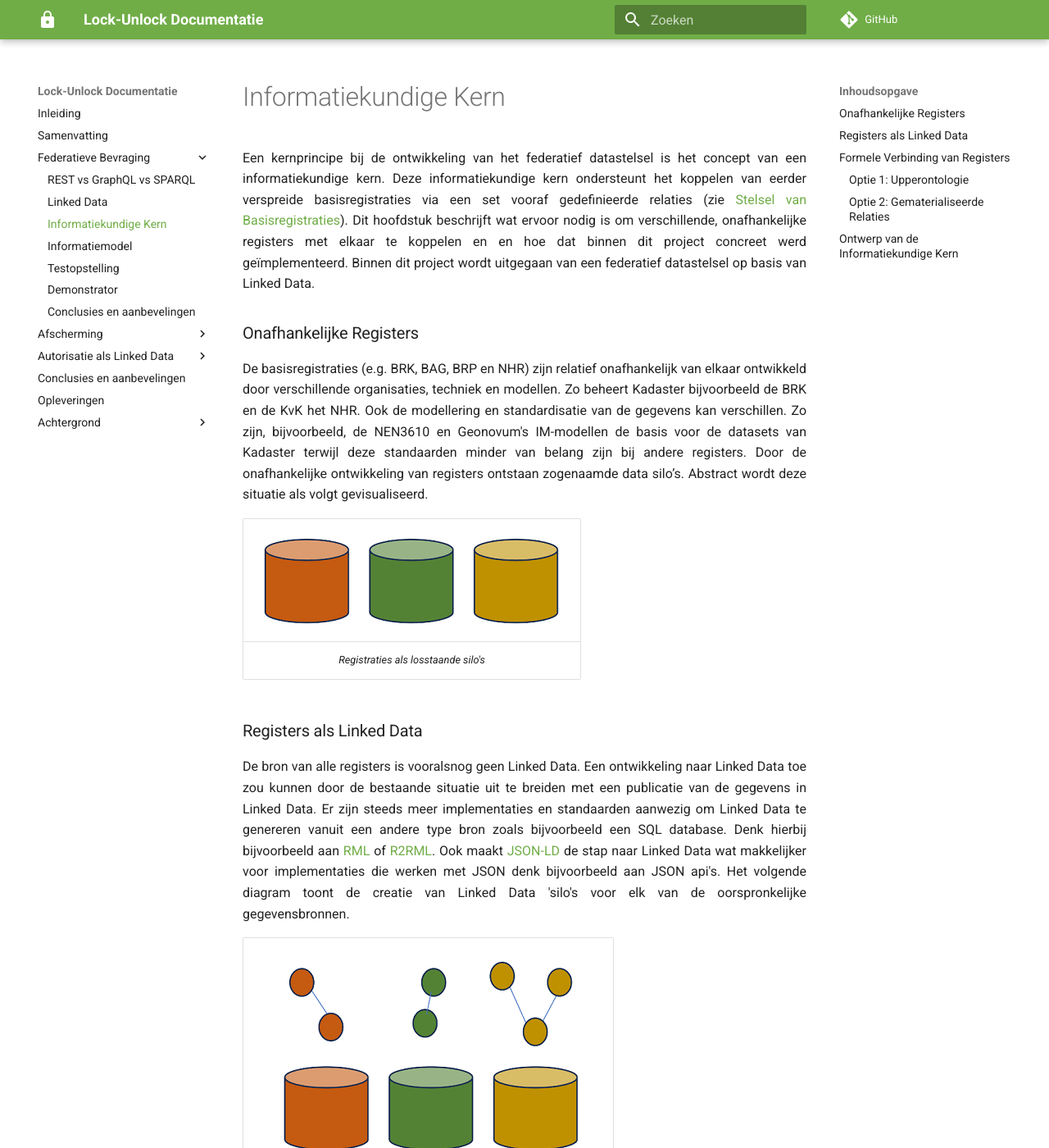
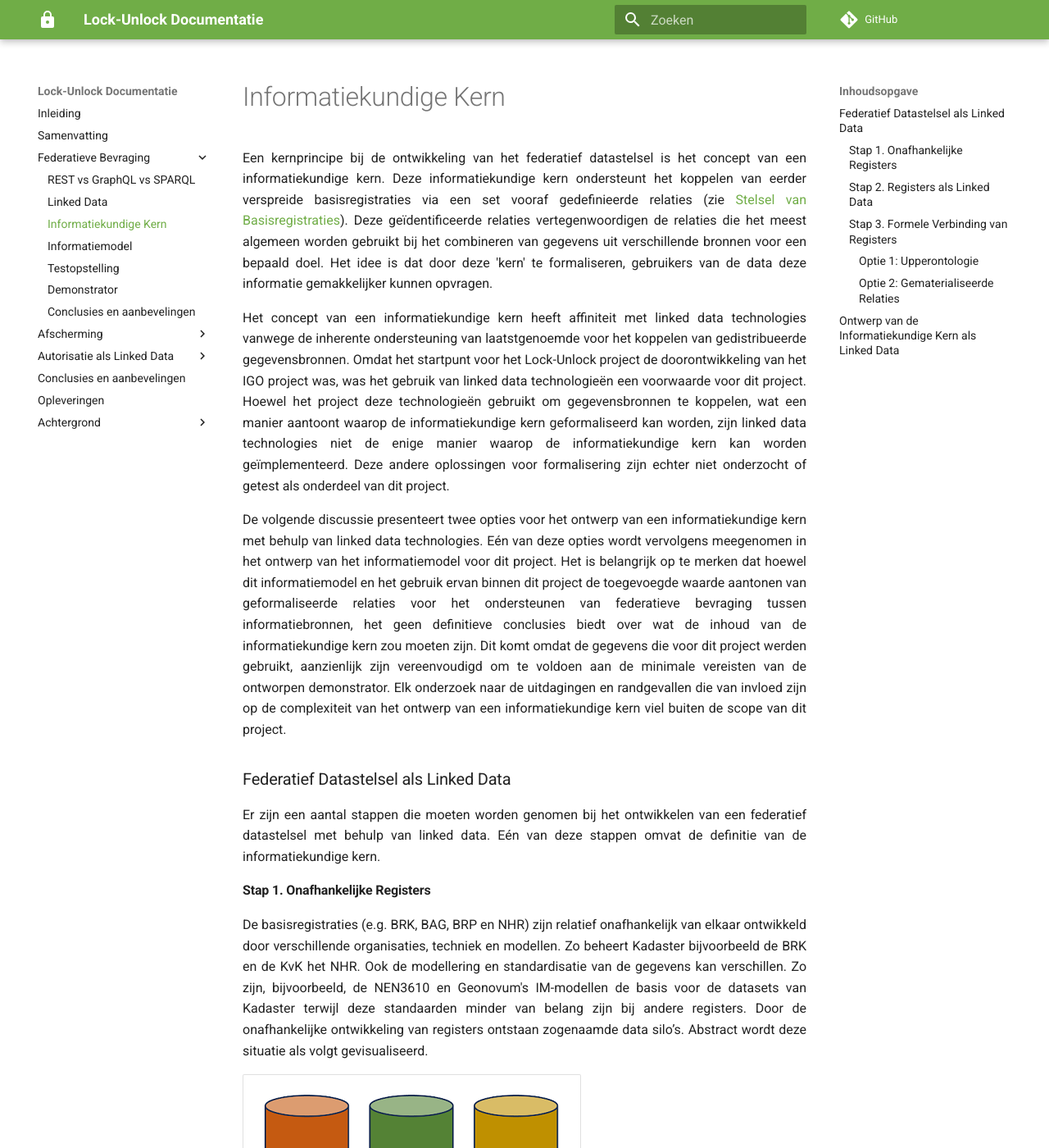
Before and after one commit to kadaster-labs/lock-unlock-docs, an MkDocs documentation site: the page built from docs/federatieve-bevraging/informatiekundigekern.md, in a window 1280 px wide and 1400 px high. Shown: the whole window at 82% size. Built offline with MkDocs 1.6.1 and Material for MkDocs 9.7.7, drawn with Linux system fonts in a browser that asks for light colours; comment, search, counter and statistics services are not loaded; the version menu is left out; some of the changed text lies outside the part shown.

Commit message:
UPDATE: informatiekundigekern

```diff
--- a/docs/federatieve-bevraging/informatiekundigekern.md
+++ b/docs/federatieve-bevraging/informatiekundigekern.md
@@ -2,9 +2,16 @@
 title: Informatiekundige Kern
 ---
 
-Een kernprincipe bij de ontwikkeling van het federatief datastelsel is het concept van een informatiekundige kern. Deze informatiekundige kern ondersteunt het koppelen van eerder verspreide basisregistraties via een set vooraf gedefinieerde relaties (zie [Stelsel van Basisregistraties](https://www.digitaleoverheid.nl/overzicht-van-alle-onderwerpen/stelsel-van-basisregistraties/stelsel-van-basisregistraties-toegankelijke-beschrijving/)). Dit hoofdstuk beschrijft wat ervoor nodig is om verschillende, onafhankelijke registers met elkaar te koppelen en en hoe dat binnen dit project concreet werd geïmplementeerd. Binnen dit project wordt uitgegaan van een federatief datastelsel op basis van Linked Data.
+Een kernprincipe bij de ontwikkeling van het federatief datastelsel is het concept van een informatiekundige kern. Deze informatiekundige kern ondersteunt het koppelen van eerder verspreide basisregistraties via een set vooraf gedefinieerde relaties (zie [Stelsel van Basisregistraties](https://www.digitaleoverheid.nl/overzicht-van-alle-onderwerpen/stelsel-van-basisregistraties/stelsel-van-basisregistraties-toegankelijke-beschrijving/)). Deze geïdentificeerde relaties vertegenwoordigen de relaties die het meest algemeen worden gebruikt bij het combineren van gegevens uit verschillende bronnen voor een bepaald doel. Het idee is dat door deze 'kern' te formaliseren, gebruikers van de data deze informatie gemakkelijker kunnen opvragen.
 
-### Onafhankelijke Registers
+Het concept van een informatiekundige kern heeft affiniteit met linked data technologies vanwege de inherente ondersteuning van laatstgenoemde voor het koppelen van gedistribueerde gegevensbronnen. Omdat het startpunt voor het Lock-Unlock project de doorontwikkeling van het IGO project was, was het gebruik van linked data technologieën een voorwaarde voor dit project. Hoewel het project deze technologieën gebruikt om gegevensbronnen te koppelen, wat een manier aantoont waarop de informatiekundige kern geformaliseerd kan worden, zijn linked data technologies niet de enige manier waarop de informatiekundige kern kan worden geïmplementeerd. Deze andere oplossingen voor formalisering zijn echter niet onderzocht of getest als onderdeel van dit project.
+
+De volgende discussie presenteert twee opties voor het ontwerp van een informatiekundige kern met behulp van linked data technologies. Eén van deze opties wordt vervolgens meegenomen in het ontwerp van het informatiemodel voor dit project. Het is belangrijk op te merken dat hoewel dit informatiemodel en het gebruik ervan binnen dit project de toegevoegde waarde aantonen van geformaliseerde relaties voor het ondersteunen van federatieve bevraging tussen informatiebronnen, het geen definitieve conclusies biedt over wat de inhoud van de informatiekundige kern zou moeten zijn. Dit komt omdat de gegevens die voor dit project werden gebruikt, aanzienlijk zijn vereenvoudigd om te voldoen aan de minimale vereisten van de ontworpen demonstrator. Elk onderzoek naar de uitdagingen en randgevallen die van invloed zijn op de complexiteit van het ontwerp van een informatiekundige kern viel buiten de scope van dit project.
+
+### Federatief Datastelsel als Linked Data
+Er zijn een aantal stappen die moeten worden genomen bij het ontwikkelen van een federatief datastelsel met behulp van linked data. Eén van deze stappen omvat de definitie van de informatiekundige kern.
+
+#### Stap 1. Onafhankelijke Registers
 
 De basisregistraties (e.g. BRK, BAG, BRP en NHR) zijn relatief onafhankelijk van elkaar ontwikkeld door verschillende organisaties, techniek en modellen. Zo beheert Kadaster bijvoorbeeld de BRK en de KvK het NHR. Ook de modellering en standardisatie van de gegevens kan verschillen. Zo zijn, bijvoorbeeld, de NEN3610 en Geonovum's IM-modellen de basis voor de datasets van Kadaster terwijl deze standaarden minder van belang zijn bij andere registers. Door de onafhankelijke ontwikkeling van registers ontstaan zogenaamde data silo’s. Abstract wordt deze situatie als volgt gevisualiseerd.
 
@@ -12,7 +19,7 @@
 | :--: |
 |*Registraties als losstaande silo's*|
 
-### Registers als Linked Data
+#### Stap 2. Registers als Linked Data
 
 De bron van alle registers is vooralsnog geen Linked Data. Een ontwikkeling naar Linked Data toe zou kunnen door de bestaande situatie uit te breiden met een publicatie van de gegevens in Linked Data. Er zijn steeds meer implementaties en standaarden aanwezig om Linked Data te genereren vanuit een andere type bron zoals bijvoorbeeld een SQL database. Denk hierbij bijvoorbeeld aan [RML](https://rml.io/) of [R2RML](https://www.w3.org/TR/r2rml/). Ook maakt [JSON-LD](https://www.w3.org/TR/json-ld11/) de stap naar Linked Data wat makkelijker voor implementaties die werken met JSON denk bijvoorbeeld aan JSON api's. Het volgende diagram toont de creatie van Linked Data 'silo's voor elk van de oorspronkelijke gegevensbronnen.
 
@@ -24,7 +31,7 @@
 
 Door middel van een SPARQL endpoint kan er nu een federatieve query gemaakt worden die gegevens uit meerder endpoints raadpleegt. Om dit te kunnen doen, moet de gebruiker echter begrijpen waar de overlappingen bestaan tussen verschillende datasets, d.w.z. hoe de informatie die zich in deze zich bevindt moet worden verbonden om de informatie over verschillende endpoints te kunnen opvragen.
 
-### Formele Verbinding van Registers
+#### Stap 3. Formele Verbinding van Registers
 
 Om precies te weten wat de data betekent en waar evt een overlap te vinden is die in meerdere registers aanwezig is, kan de data verrijkt worden met een context. Elk data element (of stuk instantie data) kan gekoppeld worden aan een linked data klasse (bv. een `owl:Class`) die o.a beschrijvingen, labels (in meerdere talen), en overige informatie kan bevatten. Door deze extra context is de data beter te begrijpen en makkelijker te bevragen door de gebruikers.
 
@@ -42,7 +49,7 @@
 
 > **5 Star Linked Data:** Wanneer één of beide van deze opties tussen basisregistraties worden geïntroduceerd, kunnen deze registers nu worden beoordeeld als 5-sterren linked data.
 
-#### Optie 1: Upperontologie
+##### Optie 1: Upperontologie
 Een upperontologie, of
 wellicht in FDS termen een Linked Data versie van een ['informatiekundige
 kern'](https://realisatieibds.pleio.nl/groups/view/0056c9ef-5c2e-44f9-a998-e735f1e9ccaa/federatief-datastelsel/wiki/view/d0d90aeb-c896-4925-9948-35c6615ee873/notitie-informatiekundige-kern), definieert klassen en/of attributen die worden gedeeld tussen verschillende registers. Een upperontologie zou bijvoorbeeld het attribuut BSN-nummer kunnen definiëren als het identificatienummer van een persoon en zowel de BRP als de BRK kunnen dit attribuut gebruiken bij het publiceren van identificatiegegevens gerelateerd aan personen. Deze gedeelde kenmerken kunnen worden aangeduid als sleutelvelden.
@@ -59,7 +66,7 @@
 
 Hiermee wordt het makkelijker om data uit één register te combineren met data uit een ander register. Bij het schrijven van een federatieve query kan dit BSN-nummer dus worden gebruikt om informatie over de percelen van een bepaalde persoon op te halen bij de BRK en de persoonsgegevens van deze persoon (bijvoorbeeld volledige naam, geboortedatum en huwelijksstatus) uit de BRP te halen.
 
-#### Optie 2: Gematerialiseerde Relaties
+##### Optie 2: Gematerialiseerde Relaties
 Hoewel deze mogelijkheid er is door het uitvogelen van relaties tussen sleutelvelden uit de upperontologie zou het ook mogelijk zijn om extra relaties te kunnen afleiden en deze 'materialiseren'. Oftewel extra relaties kunnen (evt virtueel) toegevoegd worden. Deze materialisatie van relaties wordt niet gedefinieerd door de upperontologie maar tussen de instancegegevens in de registers zelf.
 
 |![linked data in context](images/registersLD6.png)|
@@ -72,7 +79,7 @@
 
 De aanwezigheid van directe relaties tussen de registers maakt het nog makkelijker om federatieve bevragingen te doen.  Integrale bevragingen zijn hierbij mogelijk maar ook bevragingen mbt consistentie zijn hierbij zeer makkelijk. Denk bijvoorbeeld aan de vraag welke BAG-Panden zijn onbekend bij Kadaster vanuit de NHR, Of vanuit de BRK, welke BRP personen zijn (on)bekend bij de BRP. Het schrijven van een dergelijke query is zeer eenvoudig. De uitvoering ervan zal natuurlijk qua performance wel het nodige vereisen. Linked data technologieën maken de introductie van deze directe relaties tussen instantiegegevens eenvoudig en illustreren een duidelijk voordeel van het gebruik van deze technologie ter ondersteuning van federatieve bevragingen.
 
-### Ontwerp van de Informatiekundige Kern
-Het ontwerp van de informatiekundige kern zou zowel de introductie van een upperontologie moeten omvatten als de introductie van gematerialiseerde relaties tussen basisregistraties waar logische relaties bestaan. Er moeten afspraken worden gemaakt tussen de beheerders van de basisregistraties bij het ontwerpen van een dergelijke hogere ontologie en bij het onderhouden van eventuele gematerialiseerde relaties tussen de basisregistraties. Door ervoor te zorgen dat deze afspraken worden nageleefd, kan de gebruikerstoegankelijkheid en herbruikbaarheid van de basisregistraties als datastelsel worden gewaarborgd.
+### Ontwerp van de Informatiekundige Kern als Linked Data
+Het ontwerp van de informatiekundige kern in linked data zou zowel de introductie van een upperontologie moeten omvatten als de introductie van gematerialiseerde relaties tussen basisregistraties waar logische relaties bestaan. Er moeten afspraken worden gemaakt tussen de beheerders van de basisregistraties bij het ontwerpen van een dergelijke hogere ontologie en bij het onderhouden van eventuele gematerialiseerde relaties tussen de basisregistraties. Door ervoor te zorgen dat deze afspraken worden nageleefd, kan de gebruikerstoegankelijkheid en herbruikbaarheid van de basisregistraties als datastelsel worden gewaarborgd.
 
-In de volgende secties worden de ingrediënten geïntroduceerd voor de testopstelling die is gedefinieerd binnen het Lock-Unlock project. Hierbij wordt een kleiner, fictief systeem van basisregistraties  gecreëerd, een upperontologie wordt gedefinieerd en federatieve bevragingen worden ondersteund. In de volgende sectie worden de ontwerpkeuzes besproken die zijn gemaakt bij het definiëren van zo een upperontologie.
+In de volgende secties worden de ingrediënten geïntroduceerd voor de testopstelling die is gedefinieerd binnen het Lock-Unlock project. Hierbij wordt een kleiner, fictief systeem van basisregistraties gecreëerd, relaties tussen informatie bronnen wordt gedefinieerd en federatieve bevragingen worden ondersteund. In de volgende sectie worden de ontwerpkeuzes besproken die zijn gemaakt bij het definiëren van relaties tussen informatiebronnen.
```
Also changed, not shown: docs/federatieve-bevraging/informatiemodel.md (+8 -0 lines), docs/federatieve-bevraging/linkeddata.md (+1 -1 lines).
